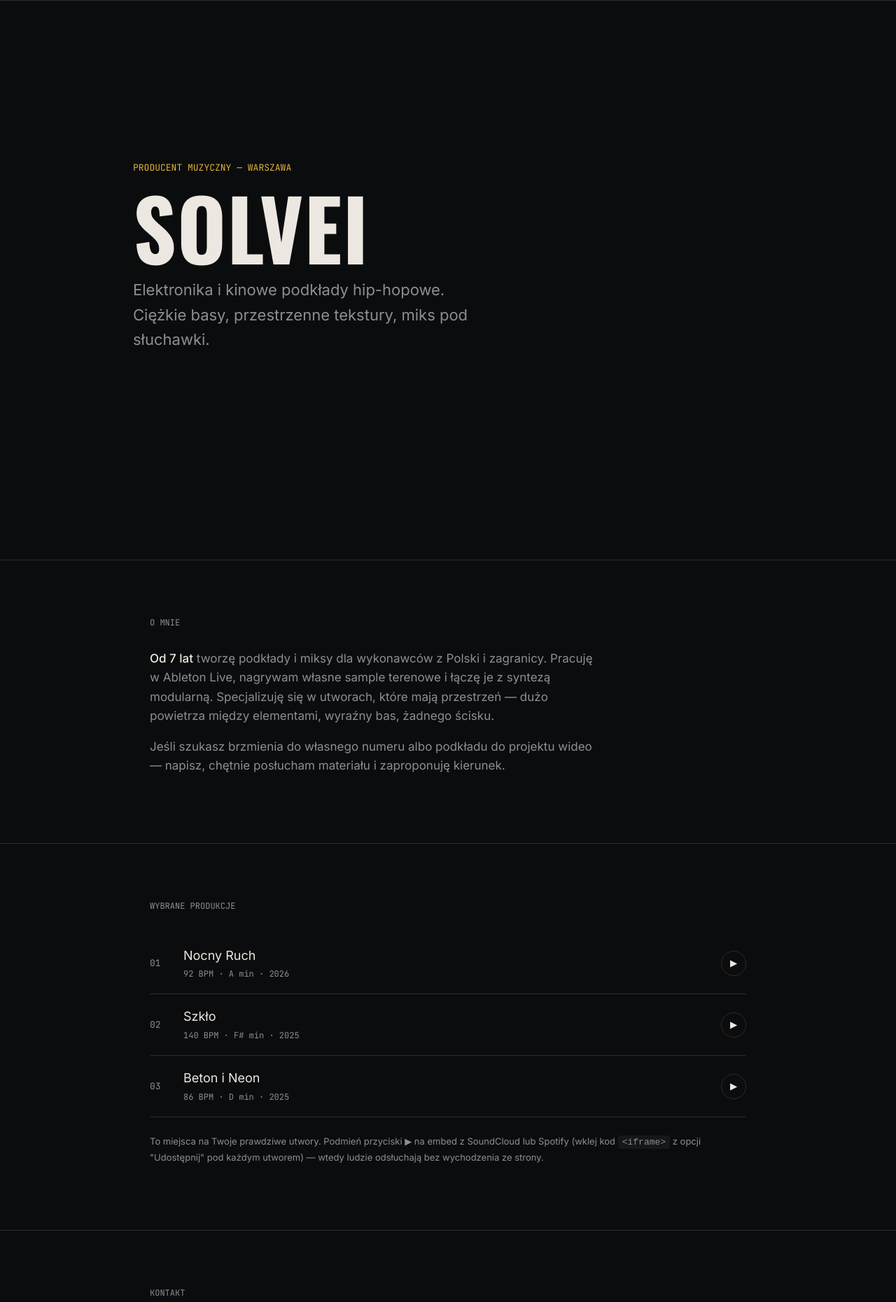
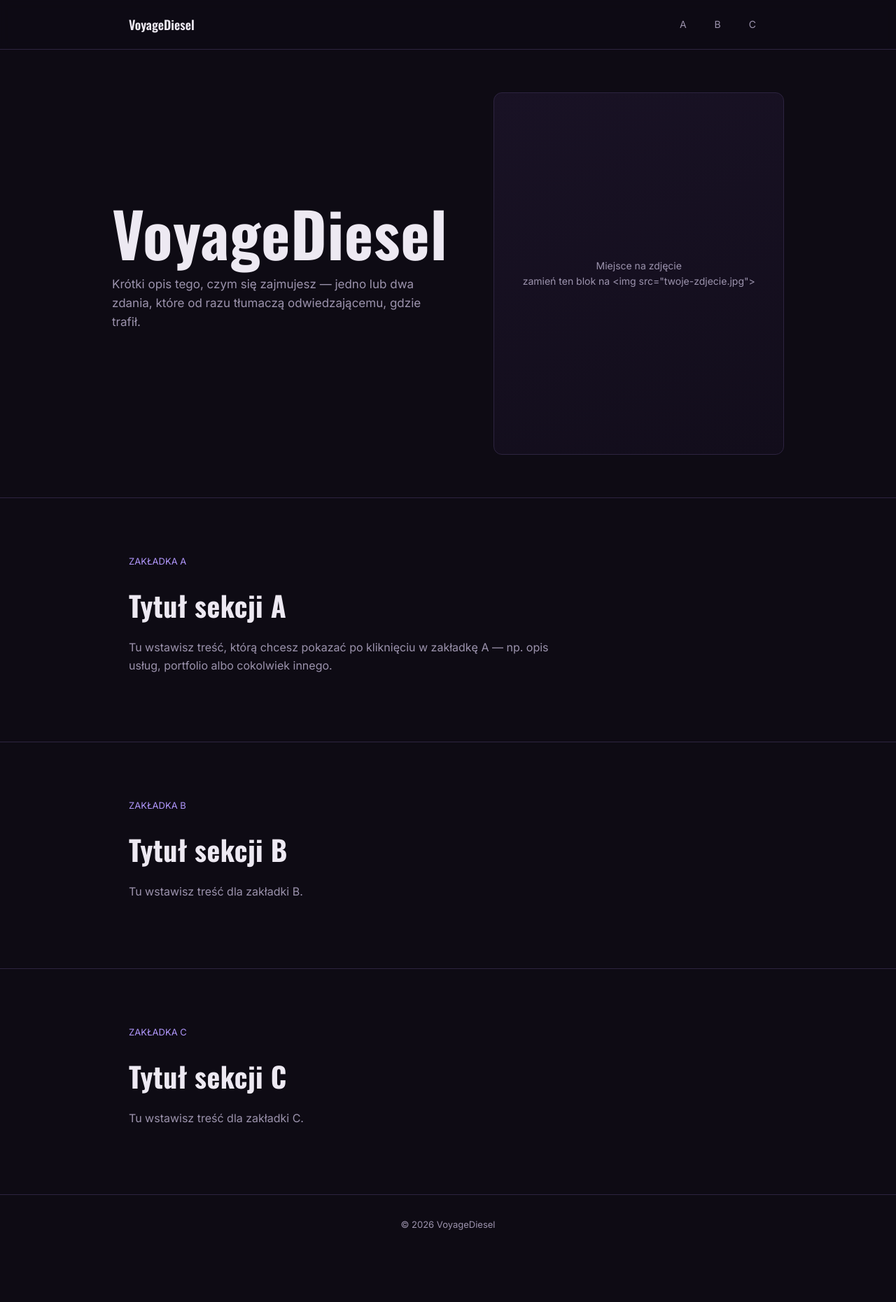
Before and after one commit to VanVoyageDiesel/voyage-strona, a plain HTML site: page index.html in a window 1280 px wide. Shown: the top 1861 px of the page at 70% size. After the commit the page ends 1793 px from the top, so only its background shows below. Drawn offline with nearby package versions, Linux system fonts and the light colour scheme.

Commit message:
Add files via upload

```diff
--- a/index.html
+++ b/index.html
@@ -3,158 +3,115 @@
 <head>
 <meta charset="UTF-8">
 <meta name="viewport" content="width=device-width, initial-scale=1, viewport-fit=cover">
-<title>SOLVEI — producent muzyczny</title>
+<title>VoyageDiesel</title>
 <link rel="preconnect" href="https://fonts.googleapis.com">
 <link rel="preconnect" href="https://fonts.gstatic.com" crossorigin>
-<link href="https://fonts.googleapis.com/css2?family=Oswald:wght@400;500;600;700&family=Inter:wght@400;500&family=JetBrains+Mono:wght@400;500&display=swap" rel="stylesheet">
+<link href="https://fonts.googleapis.com/css2?family=Oswald:wght@400;500;600;700&family=Inter:wght@400;500&display=swap" rel="stylesheet">
 <style>
   :root{
-    box-sizing:border-box;
-    --bg:#0B0C0E; --bg-alt:#151719; --line:#2A2C2F;
-    --text:#ECE8E1; --text-dim:#8B8F94;
-    --accent:#E3B23C;
+    --bg:#0E0B14; --bg-alt:#191225; --line:#2D2440;
+    --text:#EDE9F2; --text-dim:#9C93AD;
+    --accent:#8B5CF6; --accent-soft:#B197FC;
     padding-top:env(safe-area-inset-top,0px);
     padding-bottom:env(safe-area-inset-bottom,0px);
   }
   *{box-sizing:border-box}
-  html{scroll-padding-top:env(safe-area-inset-top,0px); height:100%}
-  body{
-    margin:0; background:var(--bg); color:var(--text);
-    font-family:'Inter',sans-serif; line-height:1.6;
-    -webkit-font-smoothing:antialiased;
+  html{scroll-behavior:smooth; scroll-padding-top:env(safe-area-inset-top,0px); height:100%}
+  @media (prefers-reduced-motion:reduce){ html{scroll-behavior:auto} }
+  body{margin:0; background:var(--bg); color:var(--text); font-family:'Inter',sans-serif; line-height:1.6; -webkit-font-smoothing:antialiased}
+  h1,h2{font-family:'Oswald',sans-serif; margin:0; letter-spacing:.01em}
+  a{color:inherit}
+  .wrap{max-width:960px; margin:0 auto; padding:0 24px}
+  :focus-visible{outline:2px solid var(--accent-soft); outline-offset:3px}
+
+  /* NAV */
+  nav{
+    position:sticky; top:0; z-index:10; background:rgba(14,11,20,.9); backdrop-filter:blur(6px);
+    border-bottom:1px solid var(--line); padding-top:env(safe-area-inset-top,0px);
   }
-  h1,h2,h3{font-family:'Oswald',sans-serif; margin:0; letter-spacing:.01em}
-  .mono{font-family:'JetBrains Mono',monospace}
-  a{color:inherit}
-  .wrap{max-width:900px; margin:0 auto; padding:0 24px}
+  .navrow{display:flex; align-items:center; justify-content:space-between; padding:16px 24px; max-width:960px; margin:0 auto}
+  .navbrand{font-family:'Oswald',sans-serif; font-size:18px; font-weight:600}
+  .navlinks{display:flex; gap:8px}
+  .navlinks a{
+    padding:8px 16px; border-radius:6px; text-decoration:none; font-size:14px; color:var(--text-dim);
+    transition:background .15s ease, color .15s ease;
+  }
+  .navlinks a:hover, .navlinks a:focus-visible{background:var(--bg-alt); color:var(--text)}
 
   /* HERO */
-  .hero{min-height:100svh; display:flex; flex-direction:column; justify-content:center; padding:80px 24px 40px; position:relative; overflow:hidden}
-  .hero-inner{max-width:900px; margin:0 auto; width:100%; position:relative; z-index:2}
-  .kicker{font-family:'JetBrains Mono',monospace; font-size:13px; color:var(--accent); margin-bottom:18px}
-  .hero h1{font-size:clamp(52px,13vw,120px); font-weight:700; line-height:.92; text-transform:uppercase}
-  .hero .role{font-size:clamp(16px,3vw,22px); color:var(--text-dim); margin-top:18px; max-width:480px}
-  .waveform{display:flex; align-items:flex-end; gap:3px; height:64px; margin:36px 0 8px}
-  .waveform span{flex:1; background:var(--accent); opacity:.55; border-radius:1px; animation:bar 2.4s ease-in-out infinite}
-  @keyframes bar{0%,100%{transform:scaleY(.35)} 50%{transform:scaleY(1)}}
-  @media (prefers-reduced-motion:reduce){ .waveform span{animation:none; transform:scaleY(.7)} }
+  .hero{min-height:80svh; display:flex; align-items:center; padding:60px 24px}
+  .hero-inner{max-width:960px; margin:0 auto; width:100%; display:grid; grid-template-columns:1.2fr 1fr; gap:48px; align-items:center}
+  @media (max-width:700px){ .hero-inner{grid-template-columns:1fr} }
+  .kicker{font-size:13px; color:var(--accent-soft); margin-bottom:16px; letter-spacing:.02em}
+  .hero h1{font-size:clamp(48px,9vw,88px); font-weight:700; line-height:.95}
+  .hero p{font-size:17px; color:var(--text-dim); margin-top:18px; max-width:44ch}
+  .photo-slot{
+    aspect-ratio:4/5; border-radius:12px; border:1px solid var(--line);
+    background:linear-gradient(160deg, var(--bg-alt), #120D1B);
+    display:flex; align-items:center; justify-content:center; overflow:hidden;
+  }
+  .photo-slot img{width:100%; height:100%; object-fit:cover; display:block}
+  .photo-slot span{color:var(--text-dim); font-size:14px; text-align:center; padding:24px}
 
   section{padding:80px 0; border-top:1px solid var(--line)}
-  .label{font-family:'JetBrains Mono',monospace; font-size:12px; color:var(--text-dim); margin-bottom:28px}
+  .label{font-size:13px; color:var(--accent-soft); margin-bottom:20px}
+  section h2{font-size:clamp(28px,5vw,40px); margin-bottom:16px}
+  section p{color:var(--text-dim); max-width:60ch; font-size:16px}
 
-  /* ABOUT */
-  .about p{font-size:17px; color:var(--text-dim); max-width:60ch}
-  .about strong{color:var(--text); font-weight:500}
-
-  /* TRACKS */
-  .track{
-    display:grid; grid-template-columns:32px 1fr auto; gap:16px; align-items:center;
-    padding:18px 0; border-bottom:1px solid var(--line);
-  }
-  .track:last-child{border-bottom:none}
-  .track .n{font-family:'JetBrains Mono',monospace; color:var(--text-dim); font-size:13px}
-  .track .title{font-size:18px}
-  .track .meta{font-family:'JetBrains Mono',monospace; font-size:12px; color:var(--text-dim); margin-top:3px}
-  .play{
-    width:36px; height:36px; border-radius:50%; border:1px solid var(--line);
-    background:none; color:var(--text); cursor:pointer; display:flex; align-items:center; justify-content:center;
-    transition:border-color .15s ease, color .15s ease;
-  }
-  .play:hover, .play:focus-visible{border-color:var(--accent); color:var(--accent)}
-  .embed-note{margin-top:24px; font-size:13px; color:var(--text-dim)}
-  .embed-note code{background:var(--bg-alt); padding:2px 6px; border-radius:3px}
-
-  /* CONTACT */
-  .contact-links{display:flex; flex-wrap:wrap; gap:12px; margin-top:24px}
-  .contact-links a{
-    font-family:'JetBrains Mono',monospace; font-size:13px; padding:10px 16px;
-    border:1px solid var(--line); border-radius:4px; text-decoration:none;
-    transition:border-color .15s ease, color .15s ease;
-  }
-  .contact-links a:hover, .contact-links a:focus-visible{border-color:var(--accent); color:var(--accent)}
-
-  footer{padding:32px 24px; text-align:center; color:var(--text-dim); font-size:13px; font-family:'JetBrains Mono',monospace}
-
-  :focus-visible{outline:2px solid var(--accent); outline-offset:2px}
+  footer{padding:32px 24px; text-align:center; color:var(--text-dim); font-size:13px; border-top:1px solid var(--line)}
 </style>
 </head>
 <body>
 
-<section class="hero">
+<nav>
+  <div class="navrow">
+    <span class="navbrand">VoyageDiesel</span>
+    <div class="navlinks">
+      <a href="#section-a">A</a>
+      <a href="#section-b">B</a>
+      <a href="#section-c">C</a>
+    </div>
+  </div>
+</nav>
+
+<section class="hero" style="border-top:none">
   <div class="hero-inner">
-    <div class="kicker">PRODUCENT MUZYCZNY — WARSZAWA</div>
-    <h1>Solvei</h1>
-    <p class="role">Elektronika i kinowe podkłady hip-hopowe. Ciężkie basy, przestrzenne tekstury, miks pod słuchawki.</p>
-    <div class="waveform" aria-hidden="true">
-      <span style="animation-delay:.0s"></span><span style="animation-delay:.1s"></span>
-      <span style="animation-delay:.2s"></span><span style="animation-delay:.05s"></span>
-      <span style="animation-delay:.3s"></span><span style="animation-delay:.15s"></span>
-      <span style="animation-delay:.25s"></span><span style="animation-delay:.4s"></span>
-      <span style="animation-delay:.1s"></span><span style="animation-delay:.35s"></span>
-      <span style="animation-delay:.2s"></span><span style="animation-delay:.05s"></span>
-      <span style="animation-delay:.3s"></span><span style="animation-delay:.15s"></span>
-      <span style="animation-delay:.4s"></span><span style="animation-delay:.0s"></span>
+    <div>
+      <h1>VoyageDiesel</h1>
+      <p>Krótki opis tego, czym się zajmujesz — jedno lub dwa zdania, które od razu tłumaczą odwiedzającemu, gdzie trafił.</p>
+    </div>
+    <div class="photo-slot">
+      <!-- Podmień poniższy <span> na <img src="twoje-zdjecie.jpg" alt="Opis zdjęcia"> -->
+      <span>Miejsce na zdjęcie<br>zamień ten blok na &lt;img src="twoje-zdjecie.jpg"&gt;</span>
     </div>
   </div>
 </section>
 
-<section class="about">
+<section id="section-a">
   <div class="wrap">
-    <div class="label">O MNIE</div>
-    <p><strong>Od 7 lat</strong> tworzę podkłady i miksy dla wykonawców z Polski i zagranicy. Pracuję w Ableton Live, nagrywam własne sample terenowe i łączę je z syntezą modularną. Specjalizuję się w utworach, które mają przestrzeń — dużo powietrza między elementami, wyraźny bas, żadnego ścisku.</p>
-    <p>Jeśli szukasz brzmienia do własnego numeru albo podkładu do projektu wideo — napisz, chętnie posłucham materiału i zaproponuję kierunek.</p>
+    <div class="label">ZAKŁADKA A</div>
+    <h2>Tytuł sekcji A</h2>
+    <p>Tu wstawisz treść, którą chcesz pokazać po kliknięciu w zakładkę A — np. opis usług, portfolio albo cokolwiek innego.</p>
   </div>
 </section>
 
-<section class="tracks">
+<section id="section-b">
   <div class="wrap">
-    <div class="label">WYBRANE PRODUKCJE</div>
-
-    <div class="track">
-      <span class="n mono">01</span>
-      <div>
-        <div class="title">Nocny Ruch</div>
-        <div class="meta">92 BPM · A min · 2026</div>
-      </div>
-      <button class="play" aria-label="Odtwórz Nocny Ruch">▶</button>
-    </div>
-
-    <div class="track">
-      <span class="n mono">02</span>
-      <div>
-        <div class="title">Szkło</div>
-        <div class="meta">140 BPM · F# min · 2025</div>
-      </div>
-      <button class="play" aria-label="Odtwórz Szkło">▶</button>
-    </div>
-
-    <div class="track">
-      <span class="n mono">03</span>
-      <div>
-        <div class="title">Beton i Neon</div>
-        <div class="meta">86 BPM · D min · 2025</div>
-      </div>
-      <button class="play" aria-label="Odtwórz Beton i Neon">▶</button>
-    </div>
-
-    <p class="embed-note">To miejsca na Twoje prawdziwe utwory. Podmień przyciski ▶ na embed z SoundCloud lub Spotify (wklej kod <code>&lt;iframe&gt;</code> z opcji "Udostępnij" pod każdym utworem) — wtedy ludzie odsłuchają bez wychodzenia ze strony.</p>
+    <div class="label">ZAKŁADKA B</div>
+    <h2>Tytuł sekcji B</h2>
+    <p>Tu wstawisz treść dla zakładki B.</p>
   </div>
 </section>
 
-<section class="contact">
+<section id="section-c">
   <div class="wrap">
-    <div class="label">KONTAKT</div>
-    <p style="color:var(--text-dim); max-width:50ch">Współpraca, beaty na zamówienie, licencje — pisz śmiało.</p>
-    <div class="contact-links">
-      <a href="mailto:kontakt@solvei.pl">kontakt@solvei.pl</a>
-      <a href="#">Instagram</a>
-      <a href="#">SoundCloud</a>
-      <a href="#">Spotify</a>
-    </div>
+    <div class="label">ZAKŁADKA C</div>
+    <h2>Tytuł sekcji C</h2>
+    <p>Tu wstawisz treść dla zakładki C.</p>
   </div>
 </section>
 
-<footer>© 2026 SOLVEI · WSZYSTKIE PRAWA ZASTRZEŻONE</footer>
+<footer>© 2026 VoyageDiesel</footer>
 
 </body>
 </html>
```
